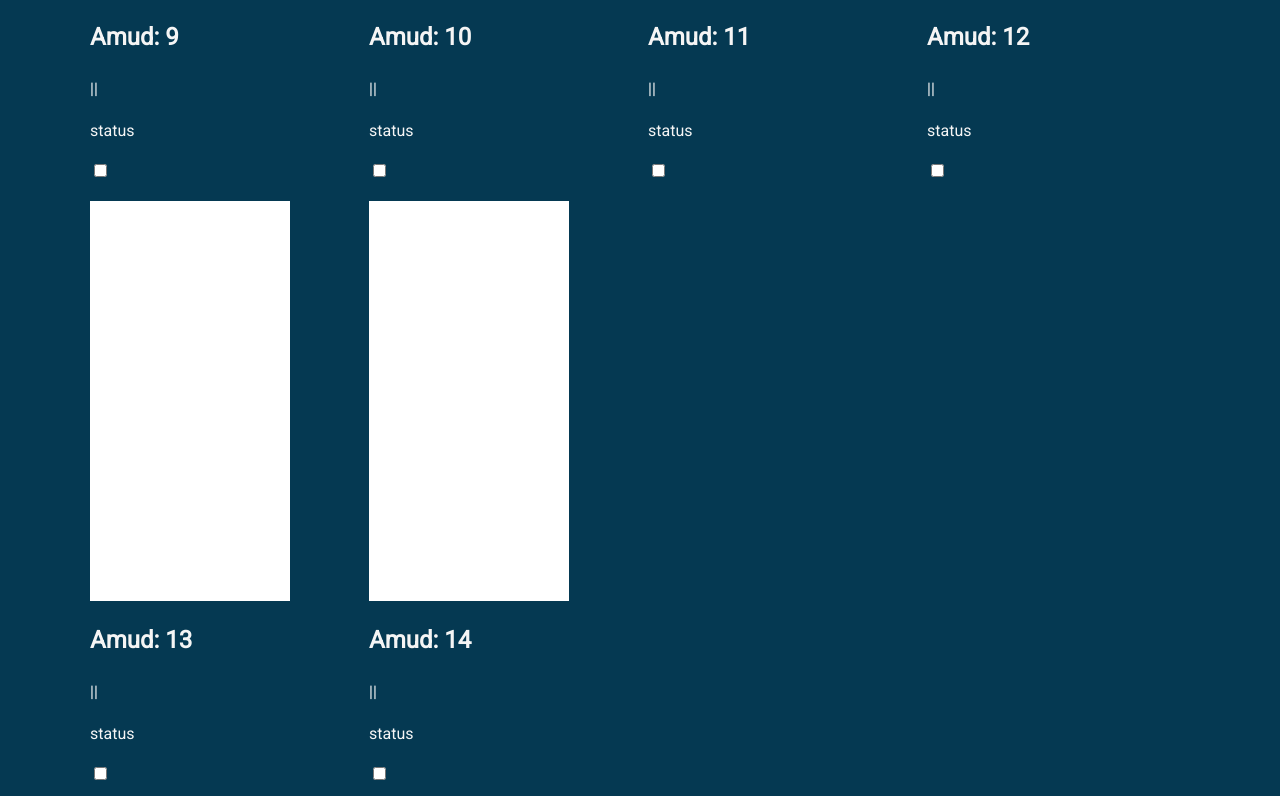
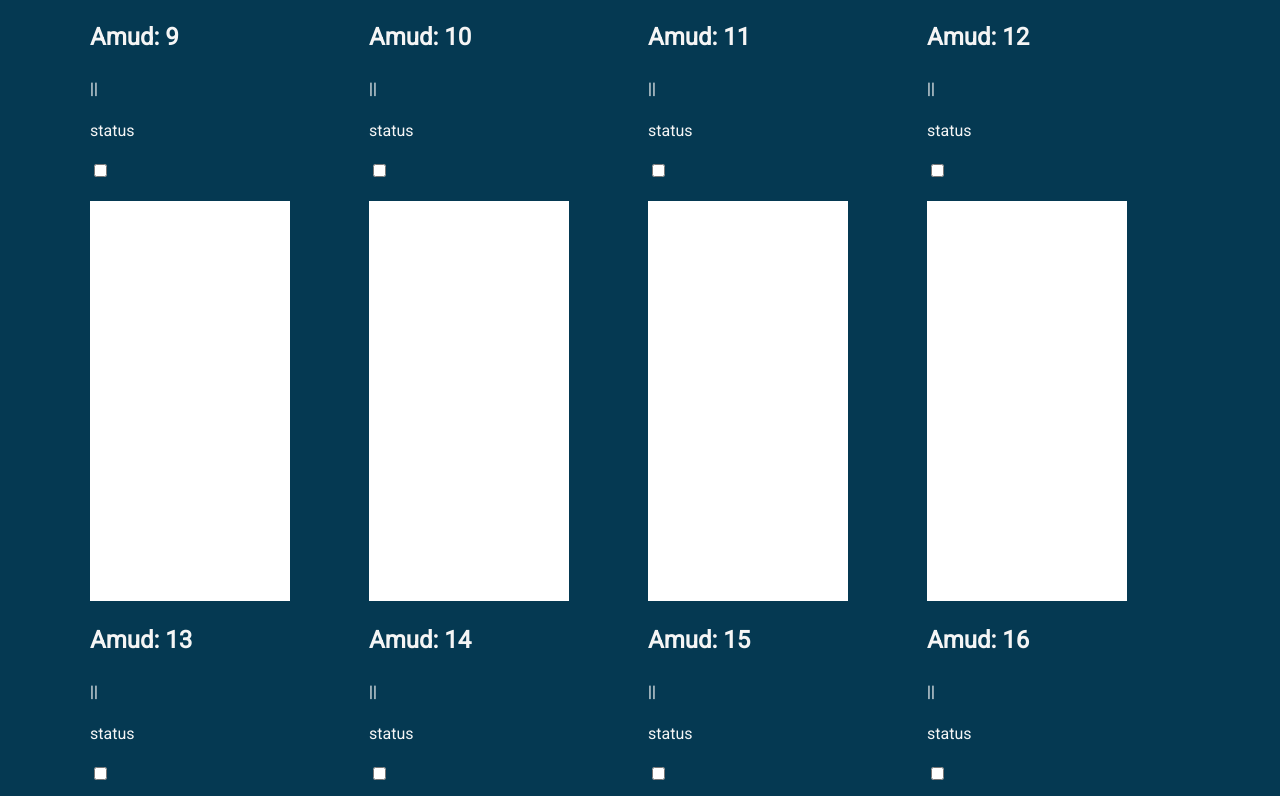
Before and after one commit to naftalib/SeferTorahProgress, a React (Create React App) app: page / in a window 1280 px wide. Shown: the part 1702-2498 px from the top of the page. Built offline with nearby package versions, Linux system fonts and the light colour scheme.

Commit message:
Update tiles.js

```diff
--- a/src/data/tiles.js
+++ b/src/data/tiles.js
@@ -70,6 +70,16 @@ const Titles = [
      id:14,
      title: 'Amud: 14',
      status: 'pending',
+ },
+  {
+     id:15,
+     title: 'Amud: 15',
+     status: 'pending',
+ },
+  {
+     id:16,
+     title: 'Amud: 16',
+     status: 'pending',
  }
 ]
 export default Titles
```
